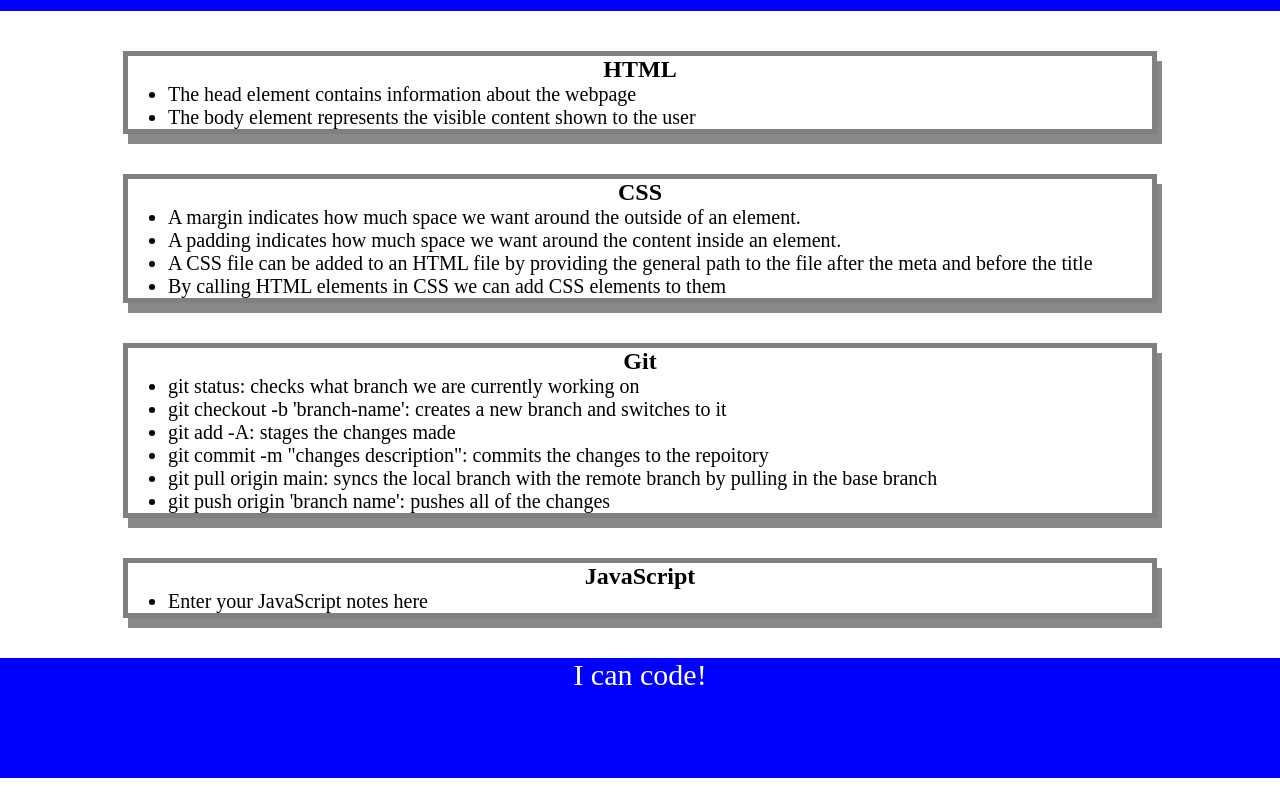
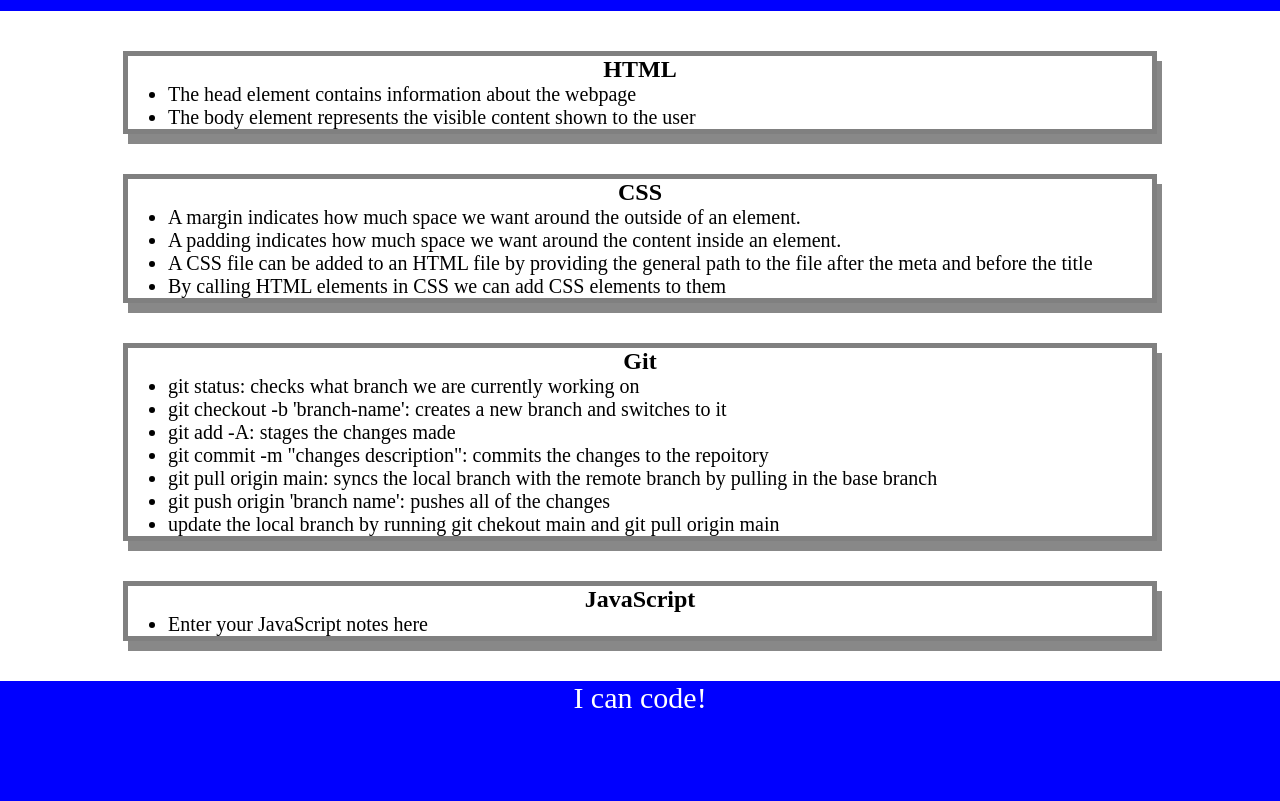
Before and after one commit to coltondane/prework_study_guide, a plain HTML site: page index.html in a window 1280 px wide. Shown: the part 109-910 px from the top of the page. Before the commit the page ends 887 px from the top, so only its background shows below. Drawn offline with Linux system fonts and the light colour scheme.

Commit message:
added more notes

```diff
--- a/index.html
+++ b/index.html
@@ -53,6 +53,7 @@
           <li>git commit -m "changes description": commits the changes to the repoitory</li>
           <li>git pull origin main: syncs the local branch with the remote branch by pulling in the base branch</li>
           <li>git push origin 'branch name': pushes all of the changes</li>
+          <li>update the local branch by running git chekout main and git pull origin main</li>
 
         </ul>
 
```
